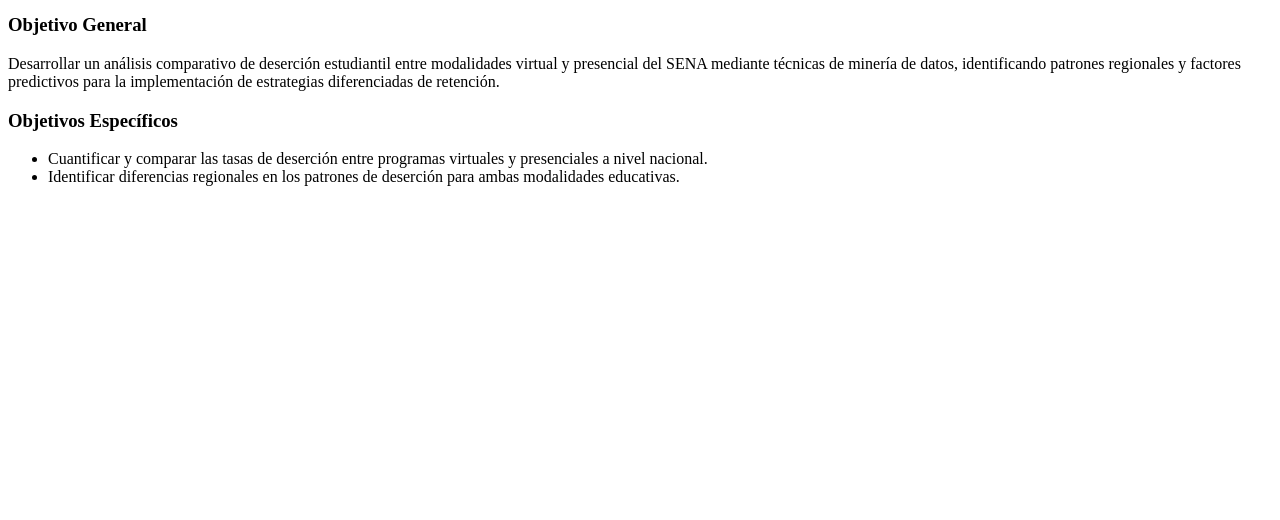
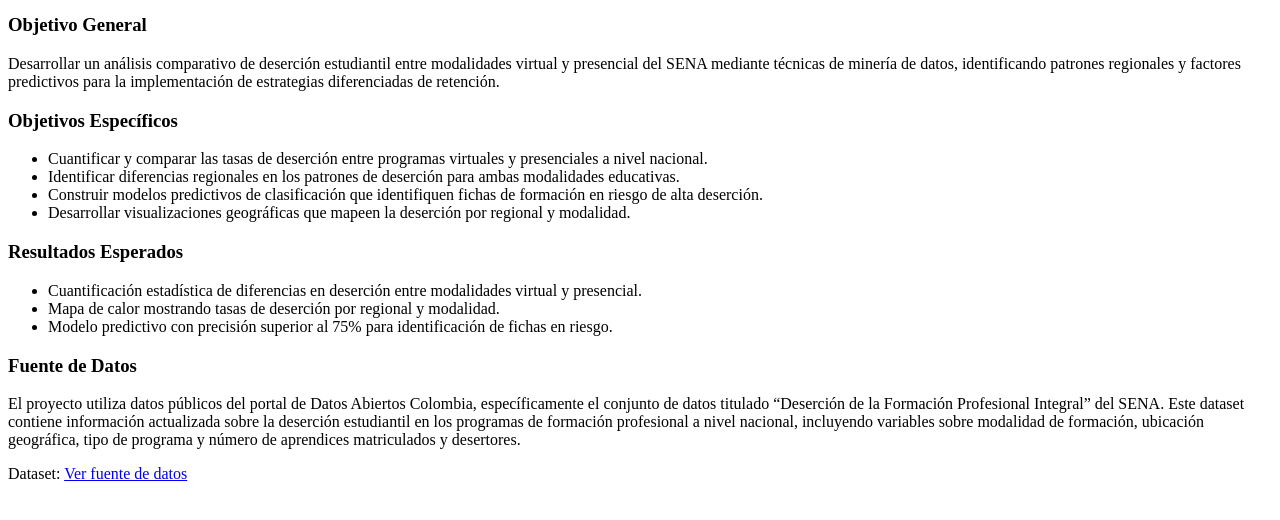
Before and after one commit to Bairon1016/Proyecto-Miner-a-PGC, a Flask app: page /inicio/ in a window 1280 px wide. Shown: the part 226-746 px from the top of the page. Run offline with Flask 3, Linux system fonts and the light colour scheme.

Commit message:
Contextualizacion parte 2

```diff
--- a/templates/index.html
+++ b/templates/index.html
@@ -29,7 +29,31 @@
     <ul>
         <li>Cuantificar y comparar las tasas de deserción entre programas virtuales y presenciales a nivel nacional.</li>
         <li>Identificar diferencias regionales en los patrones de deserción para ambas modalidades educativas.</li>
+        <li>Construir modelos predictivos de clasificación que identifiquen fichas de formación en riesgo de alta deserción.</li>
+        <li>Desarrollar visualizaciones geográficas que mapeen la deserción por regional y modalidad.</li>
     </ul>
+
+    <h3>Resultados Esperados</h3>
+    <ul>
+        <li>Cuantificación estadística de diferencias en deserción entre modalidades virtual y presencial.</li>
+        <li>Mapa de calor mostrando tasas de deserción por regional y modalidad.</li>
+        <li>Modelo predictivo con precisión superior al 75% para identificación de fichas en riesgo.</li>
+    </ul>
+
+    <h3>Fuente de Datos</h3>
+    <p>
+        El proyecto utiliza datos públicos del portal de Datos Abiertos Colombia, específicamente el conjunto de datos titulado
+        “Deserción de la Formación Profesional Integral” del SENA. Este dataset contiene información actualizada sobre la deserción
+        estudiantil en los programas de formación profesional a nivel nacional, incluyendo variables sobre modalidad de formación,
+        ubicación geográfica, tipo de programa y número de aprendices matriculados y desertores.
+    </p>
+
+    <p>
+        Dataset:
+        <a href="https://www.datos.gov.co/Trabajo/DESERCION-DE-LA-FORMACI-N-PROFESIONAL-INTEGRAL/u4ze-bi7k" target="_blank">
+            Ver fuente de datos
+        </a>
+    </p>
 
 </body>
 </html>
```
